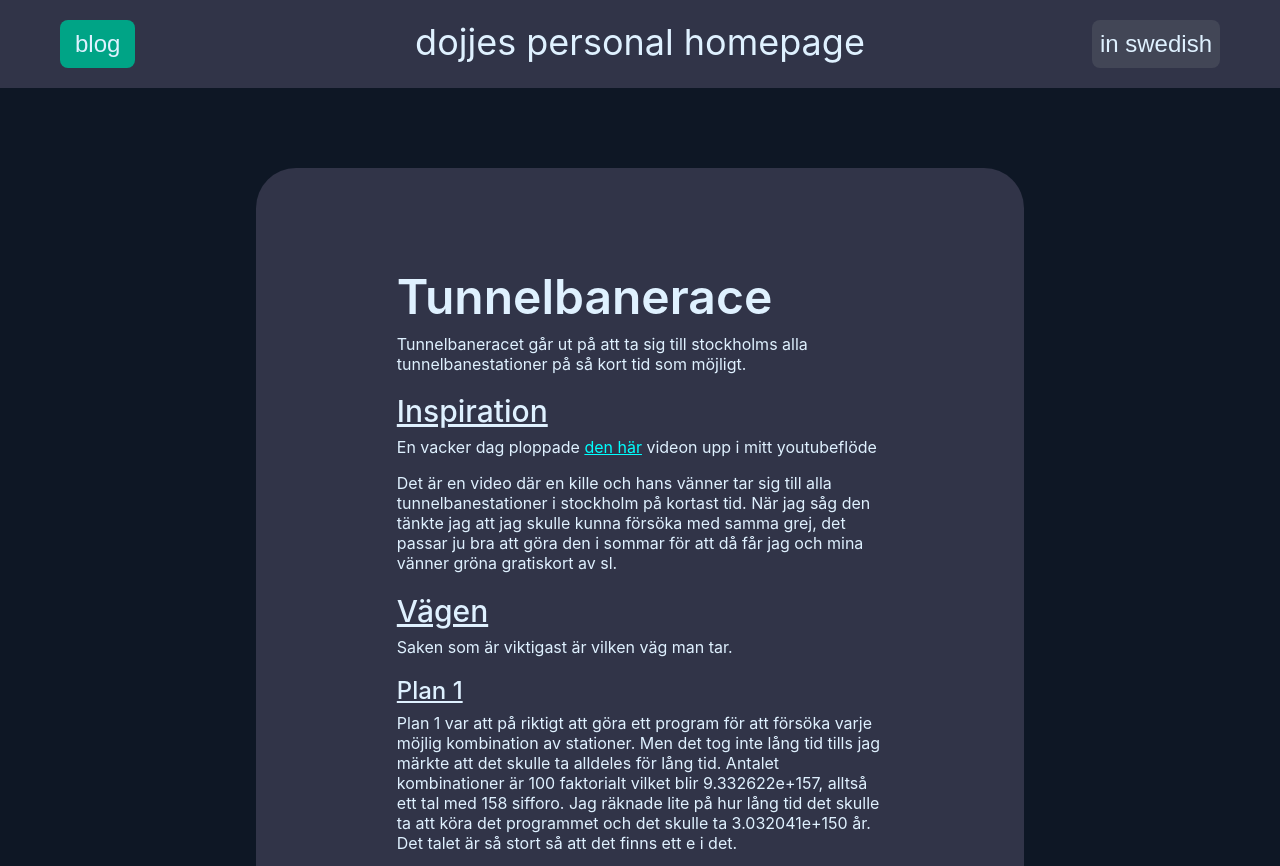
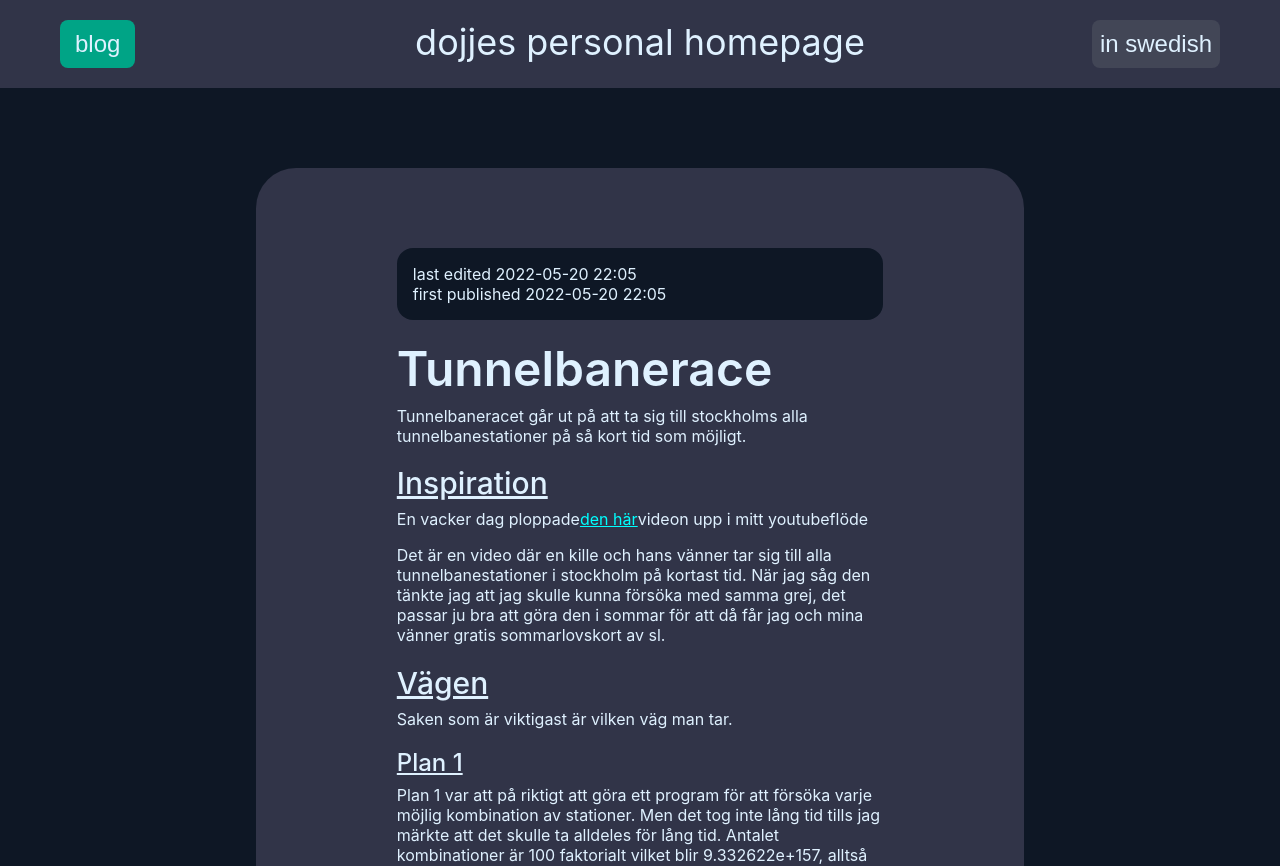
Before and after one commit to Dojje/personal_homepage, a Next.js app in the folder site/: page /blog/subway-race in a window 1280 px wide. Shown: the top 866 px of the page. Built offline with nearby package versions, Linux system fonts and the light colour scheme.

Commit message:
added timestamping for publishing

```diff
--- a/site/blogposts/subway-race.js
+++ b/site/blogposts/subway-race.js
@@ -13,10 +13,13 @@ export default class TunnelbaneRace extends React.Component {
             <p>Tunnelbaneracet går ut på att ta sig till stockholms alla tunnelbanestationer på så kort tid som möjligt.</p>
 
             <h3>Inspiration</h3>
-            <p>En vacker dag ploppade <a style={{color: "#0ff", textDecoration: "underline"}} href="https://www.youtube.com/watch?v=6jxmgdgeDCY">den här</a> videon upp i mitt youtubeflöde</p>
+            <p>En vacker dag ploppade
+                <a style={{color: "#0ff", textDecoration: "underline"}} href="https://www.youtube.com/watch?v=6jxmgdgeDCY">den här</a>
+                videon upp i mitt youtubeflöde</p>
             <p>
                 Det är en video där en kille och hans vänner tar sig till alla tunnelbanestationer i stockholm på kortast tid.
-                När jag såg den tänkte jag att jag skulle kunna försöka med samma grej, det passar ju bra att göra den i sommar för att då får jag och mina vänner gröna gratiskort av sl.
+                När jag såg den tänkte jag att jag skulle kunna försöka med samma grej,
+                det passar ju bra att göra den i sommar för att då får jag och mina vänner gratis sommarlovskort av sl.
             </p>
 
             <h3>Vägen</h3>
@@ -132,6 +135,11 @@ export default class TunnelbaneRace extends React.Component {
                 Det skulle inte vara någon idé att åka de långa sträckorna bara för att sedan åka tillbaks.
                 Detta kortar ner körtiden av mitt program till ca. 2 timmar.
             </p>
+            <h5>Källkod</h5>
+            <p>
+                Du hittar källkoden till programmet&nbsp;
+                <a style={{color: "#0ff", textDecoration: "underline"}} href="https://github.com/dojje/tunnelbanerace">här</a>.
+            </p>
             </>
         )
     }
@@ -145,7 +153,8 @@ export default class TunnelbaneRace extends React.Component {
                     sv: "tunnelbanerace"
                 },
                 id: "subway-race",
-                time: "1653084744",
+                lastEdited: "1653084744",
+                published: "1653084744"
             }
         )
     }
--- a/site/pages/blog/[postname].js
+++ b/site/pages/blog/[postname].js
@@ -3,6 +3,7 @@ import { useRouter } from 'next/router';
 import Page from '../../components/page';
 import parseCookies from '../../helpers/parseCookies';
 import { useState } from 'react';
+import moment from 'moment';
 
 function BlogPost({ initialLang }) {
     const [lang, setLang] = useState(initialLang);
@@ -15,6 +16,17 @@ function BlogPost({ initialLang }) {
         if (post_manifest.id == postname) {
             return (
                 <Page lang={lang} setLang={setLang}>
+                    <div
+                        style={{
+                            padding: "1em",
+                            backgroundColor: "var(--background-dark)",
+                            borderRadius: "1em",
+                        }}
+                    >
+                        {lang == "en" ? "last edited" : "senast ändrad"} {moment.unix(post_manifest.lastEdited).format("YYYY-MM-DD HH:MM")}
+                        <br/>
+                        {lang == "en" ? "first published" : "publicerad"} {moment.unix(post_manifest.published).format("YYYY-MM-DD HH:MM")}
+                    </div>
                     <Post/>
                 </Page>
             )
--- a/site/pages/blog/index.js
+++ b/site/pages/blog/index.js
@@ -42,7 +42,7 @@ export default function Blog({initialLang}) {
         {
             valid_posts.map(post => {
                 let post_manifest = new post().manifest();
-                return <BlogPost id={post_manifest.id} name={post_manifest.name[lang]} time={post_manifest.time}/>
+                return <BlogPost id={post_manifest.id} name={post_manifest.name[lang]} time={post_manifest.lastEdited}/>
             })
         }
     </Page>
```
